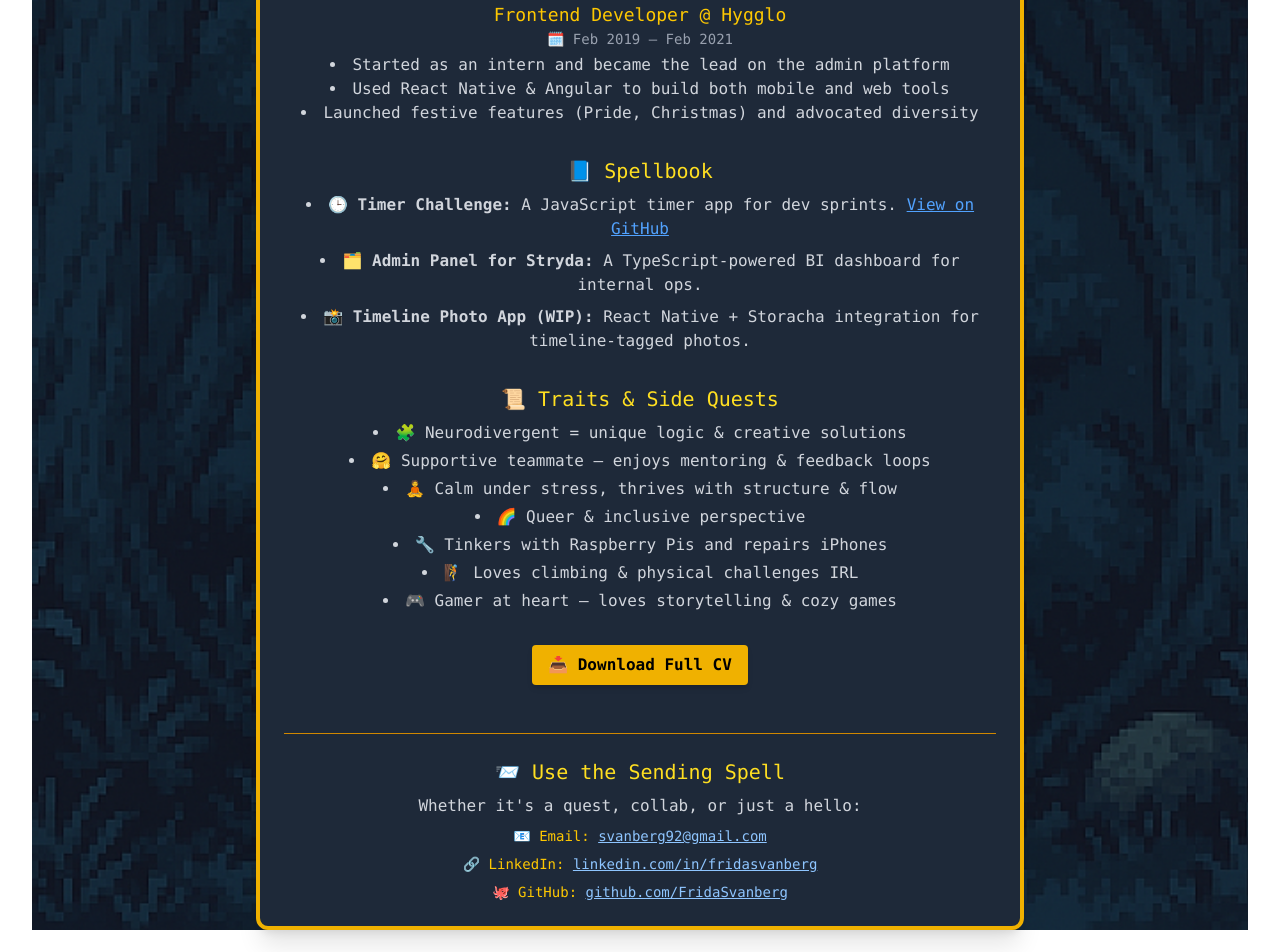
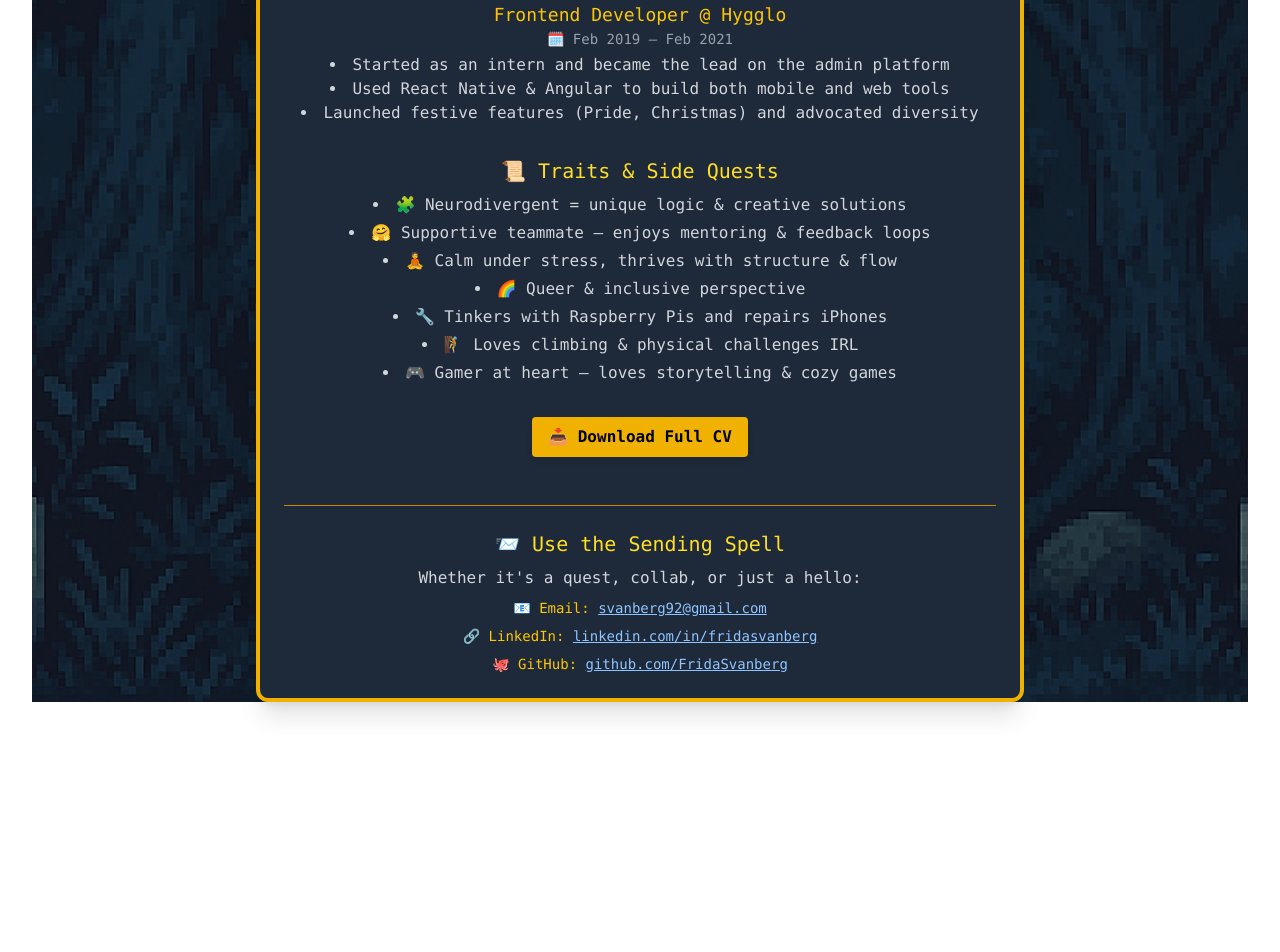
Before and after one commit to FridaSvanberg/Roll-for-Resume, a React (Vite) app: page / in a window 1280 px wide. Shown: the part 919-1871 px from the top of the page. After the commit the page ends 1653 px from the top, so only its background shows below. Built offline with nearby package versions, Linux system fonts and the light colour scheme.

Commit message:
comment out spellbook before pushing to github

```diff
--- a/src/App.tsx
+++ b/src/App.tsx
@@ -4,7 +4,7 @@ import Contact from './components/Contact';
 import DownloadCV from './components/DownloadCV';
 import Header from './components/Header';
 import Proficiencies from './components/Proficiencies';
-import Spellbook from './components/Spellbook';
+// import Spellbook from './components/Spellbook';
 import Stats from './components/Stats';
 import Traits from './components/Traits';
 
@@ -29,7 +29,7 @@ function App() {
           <Stats />
           <Proficiencies />
           <CampaignLog />
-          <Spellbook />
+          {/* <Spellbook /> */}
           <Traits />
           <DownloadCV />
           <Contact />
```
Also changed, not shown: src/components/Contact.tsx (+0 -36 lines).
